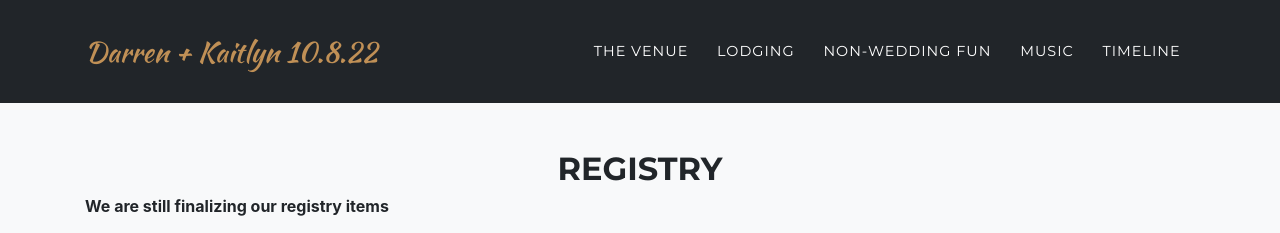
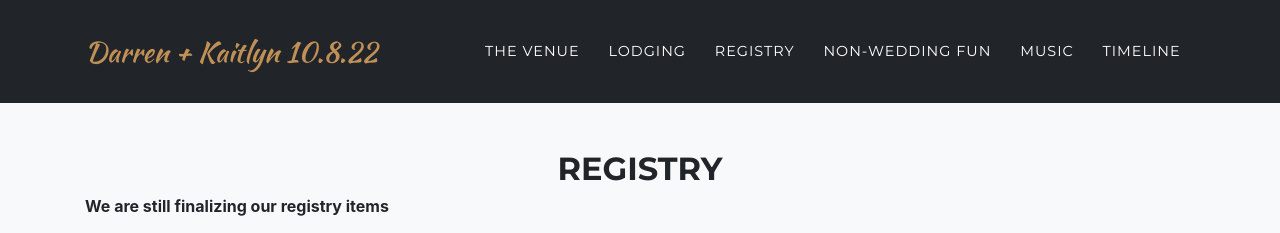
Before and after one commit to darrenfishell/big-party, a Jekyll site: the page built from registry.md, in a window 1280 px wide. Shown: the top 233 px of the page. Built offline with Jekyll 4.4.1, drawn with Linux system fonts in a browser that asks for light colours; some web fonts are replaced.

Commit message:
Add registry to navheader

```diff
--- a/_data/navigation.yml
+++ b/_data/navigation.yml
@@ -15,6 +15,8 @@ en: &DEFAULT_EN
       section: the-venue
     - title: "Lodging"
       section: lodging
+    - title: "Registry"
+      section: other-links
     - title: "Non-wedding fun"
       section: non-wedding-fun
     - title: "Music"
--- a/_includes/errata_links.html
+++ b/_includes/errata_links.html
@@ -1,5 +1,6 @@
 <!-- Portfolio Grid -->
 <section class="bg-light page-section" id="{{ site.data.sitetext[site.locale].how-to-succeed.section | default: "how-to-succeed" }}">
+  <section id="other-links">
     <div class="container">
       <div class="row">
         <div class="col-lg-12 text-center">
@@ -27,3 +28,4 @@
       </div>
     </div>
   </section>
+</section>
```
Lines whose indentation alone changed are shown as unchanged.
